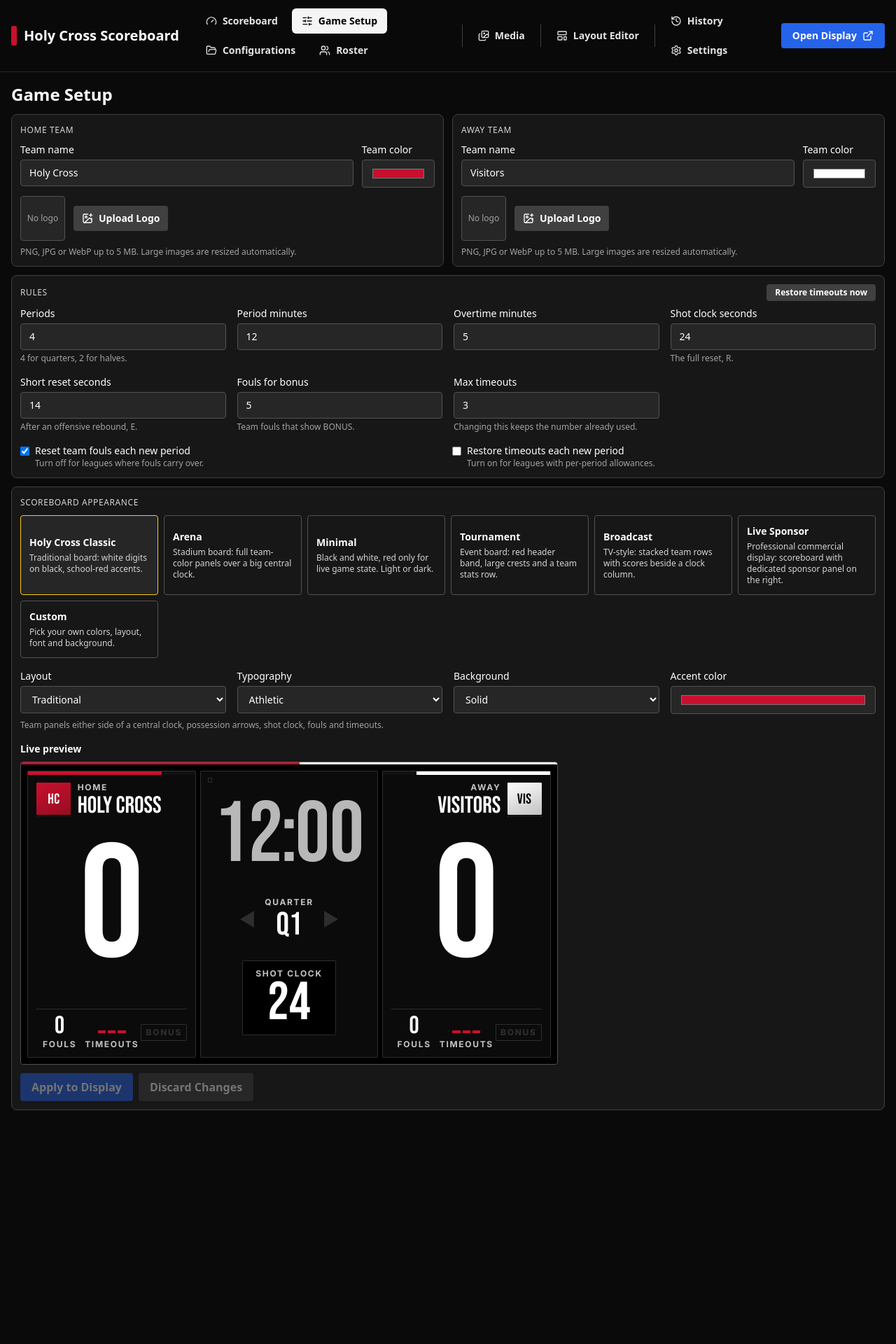
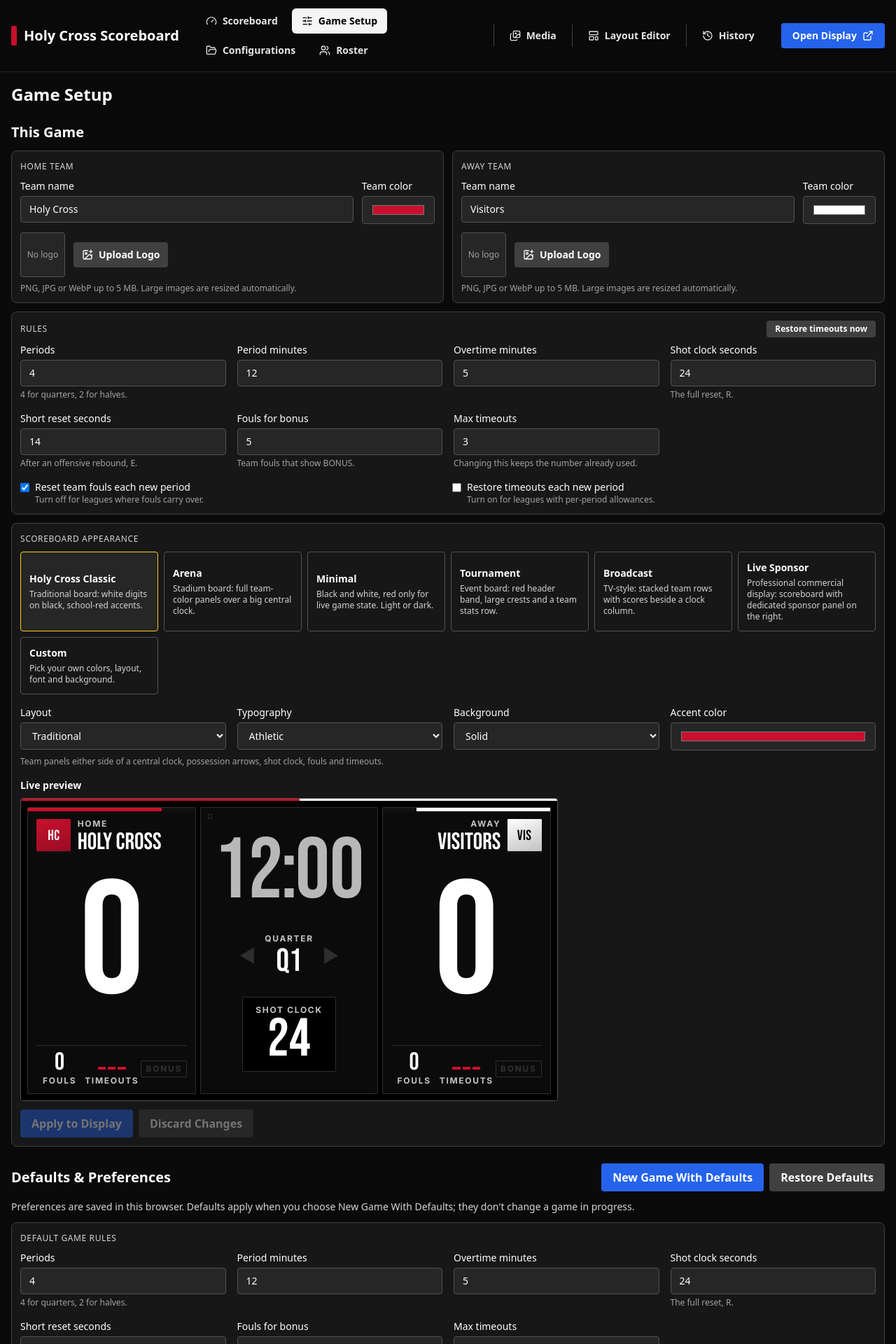
Before and after one commit to jamesabr11/Brightlink-Scoreboard-Application, a React (Vite) app: page /setup in a window 1280 px wide. Shown: the top 1920 px of the page at 70% size. Before the commit the page ends 1602 px from the top, so only its background shows below. Built offline with nearby package versions, Linux system fonts and the light colour scheme.

Commit message:
refactor: move Settings into Game Setup and remove the Settings tab
Game Setup now has This Game and Defaults & Preferences sections. The
/settings route and nav entry are removed; useSettingsStore and every
setting are unchanged.

```diff
--- a/src/App.tsx
+++ b/src/App.tsx
@@ -7,7 +7,6 @@ import { LayoutEditorPage } from "./components/basketball/LayoutEditorPage";
 import { MediaPage } from "./components/basketball/MediaPage";
 import { OperatorLayout } from "./components/basketball/OperatorLayout";
 import { OperatorView } from "./components/basketball/OperatorView";
-import { SettingsPage } from "./components/basketball/SettingsPage";
 import { SetupPage } from "./components/basketball/SetupPage";
 
 export default function App() {
@@ -22,7 +21,6 @@ export default function App() {
           <Route path="/layout" element={<LayoutEditorPage />} />
           <Route path="/roster" element={<RosterPage />} />
           <Route path="/history" element={<HistoryPage />} />
-          <Route path="/settings" element={<SettingsPage />} />
         </Route>
         <Route path="/display" element={<DisplayView />} />
       </Routes>
--- a/src/components/basketball/SettingsPage.tsx
+++ b/src/components/basketball/AppPreferences.tsx
@@ -7,7 +7,8 @@ import { neutral, primary } from './styles';
 import { CheckField, Panel, RulesFields } from './ui';
 import { ThemeFields } from './ThemePicker';
 
-export const SettingsPage: React.FC = () => {
+// Application preferences and the defaults for new games (useSettingsStore). Shown on the Game Setup page.
+export const AppPreferences: React.FC = () => {
   const settings = useSettingsStore();
 
   const startNewGame = async () => {
@@ -36,15 +37,15 @@ export const SettingsPage: React.FC = () => {
   };
 
   return (
-    <div className="space-y-3">
+    <section aria-labelledby="preferences-heading" className="space-y-3">
       <div className="flex flex-wrap justify-between items-center gap-2">
-        <h2 className="text-2xl font-bold">Settings</h2>
+        <h3 id="preferences-heading" className="text-xl font-bold">Defaults &amp; Preferences</h3>
         <div className="flex gap-2">
           <button onClick={startNewGame} className={`${primary} px-4 py-2`}>New Game With Defaults</button>
           <button onClick={restore} className={`${neutral} px-4 py-2`}>Restore Defaults</button>
         </div>
       </div>
-      <p className="text-sm text-neutral-300">Settings are saved in this browser. Defaults apply when you choose New Game With Defaults; they don't change a game in progress.</p>
+      <p className="text-sm text-neutral-300">Preferences are saved in this browser. Defaults apply when you choose New Game With Defaults; they don't change a game in progress.</p>
 
       <Panel title="Default Game Rules">
         <RulesFields rules={settings.rules} onChange={settings.updateRules} />
@@ -76,6 +77,6 @@ export const SettingsPage: React.FC = () => {
           <CheckField label="Show LEADING badge" checked={settings.display.showLeadingBadge} onChange={(showLeadingBadge) => settings.updateDisplay({ showLeadingBadge })} />
         </div>
       </Panel>
-    </div>
+    </section>
   );
 };
--- a/src/components/basketball/OperatorLayout.tsx
+++ b/src/components/basketball/OperatorLayout.tsx
@@ -1,12 +1,12 @@
 import { NavLink, Outlet } from 'react-router-dom';
-import { ExternalLink, FolderOpen, Gauge, History, Images, LayoutTemplate, Settings, SlidersHorizontal, Users } from 'lucide-react';
+import { ExternalLink, FolderOpen, Gauge, History, Images, LayoutTemplate, SlidersHorizontal, Users } from 'lucide-react';
 import { BRAND, BRAND_TEAM } from '../../lib/branding';
 import { primary } from './styles';
 import { FeedbackHost } from './ui';
 import { useSounds } from './useSounds';
 
 // Groups keep related nav items together so the operator can scan quickly.
-// Scoreboard | Setup | Configs | Roster — then — Media — then — Layout Editor (display customization) — then — History | Settings
+// Scoreboard | Setup | Configs | Roster — then — Media — then — Layout Editor (display customization) — then — History
 const NAV_GROUPS = [
   [
     { to: '/', label: 'Scoreboard', icon: Gauge },
@@ -22,7 +22,6 @@ const NAV_GROUPS = [
   ],
   [
     { to: '/history', label: 'History', icon: History },
-    { to: '/settings', label: 'Settings', icon: Settings },
   ],
 ];
 
--- a/src/components/basketball/SetupPage.tsx
+++ b/src/components/basketball/SetupPage.tsx
@@ -7,6 +7,7 @@ import type { Team } from '../../types/basketball';
 import { input, neutral } from './styles';
 import { Panel, RulesFields, TeamLogo } from './ui';
 import { ThemePicker } from './ThemePicker';
+import { AppPreferences } from './AppPreferences';
 
 const removeUnusedLogos = () => {
   pruneLogos(referencedLogos(useBasketballStore.getState())).catch((error) => console.error('Could not clean up logos', error));
@@ -61,8 +62,10 @@ export const SetupPage: React.FC = () => {
   const store = useBasketballStore();
 
   return (
-    <div className="space-y-3">
+    <div className="space-y-6">
       <h2 className="text-2xl font-bold">Game Setup</h2>
+      <section aria-labelledby="this-game-heading" className="space-y-3">
+      <h3 id="this-game-heading" className="text-xl font-bold">This Game</h3>
       <div className="grid md:grid-cols-2 gap-3">
         <TeamFields side="home" />
         <TeamFields side="away" />
@@ -73,6 +76,8 @@ export const SetupPage: React.FC = () => {
       <Panel title="Scoreboard Appearance">
         <ThemePicker />
       </Panel>
+      </section>
+      <AppPreferences />
     </div>
   );
 };
```
Also changed, not shown: 2 other files (tests, documents, lock files or other folders).
